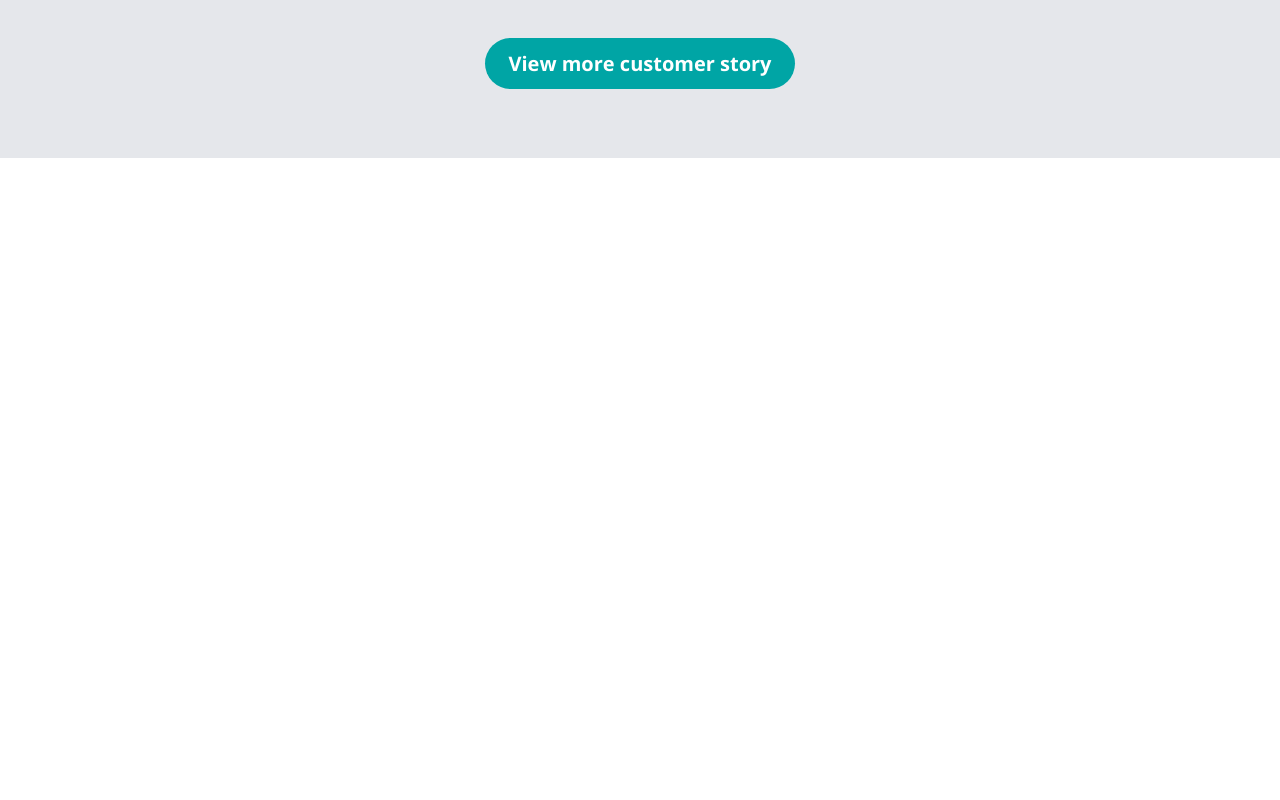
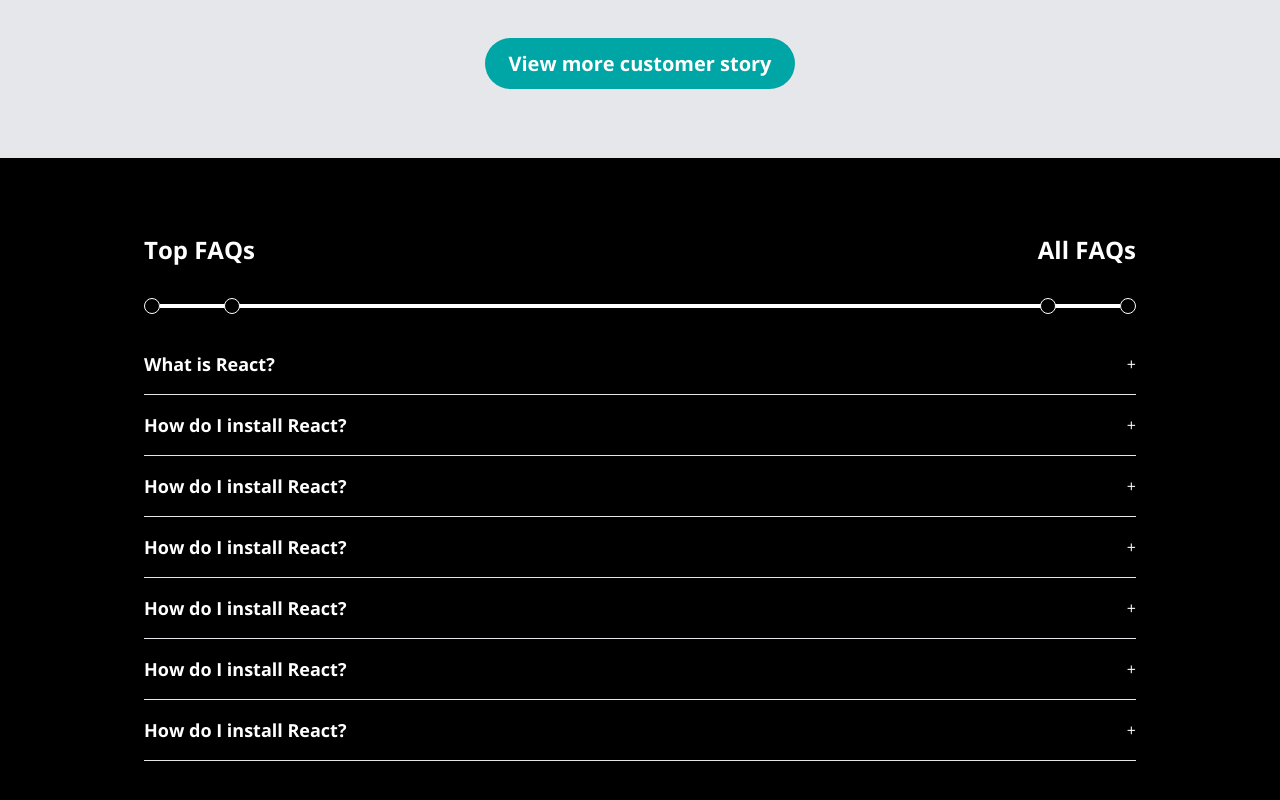
Before and after one commit to FrontEndDevo/NeuraLearnAcademy, a React (Vite) app: page / in a window 1280 px wide. Shown: the part 1427-2227 px from the top of the page. Before the commit the page ends 1585 px from the top, so only its background shows below. Built offline with nearby package versions, Linux system fonts and the light colour scheme.

Commit message:
call FaqComponent in Homepage

```diff
--- a/src/pages/Homepage.jsx
+++ b/src/pages/Homepage.jsx
@@ -1,11 +1,12 @@
 import NewCareerRecommendations from "../components/NewCareerRecommendations/NewCareerRecommendations";
 import ProfessionalCertificates from "../components/ProfessionalCertificates/ProfessionalCertificates";
-
+import FaqComponent from "../components/FaqsQuestions/FaqComponent";
 const Homepage = () => {
   return (
     <>
       <NewCareerRecommendations />
       <ProfessionalCertificates />
+      <FaqComponent />
     </>
   );
 };
```
